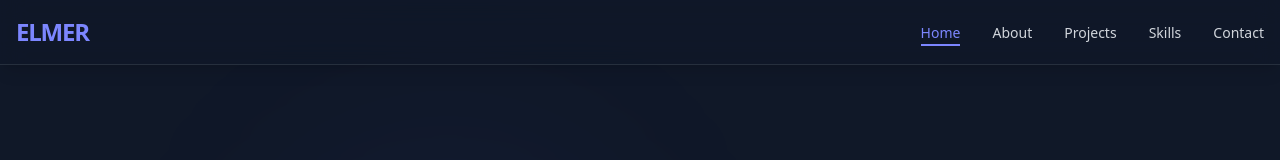
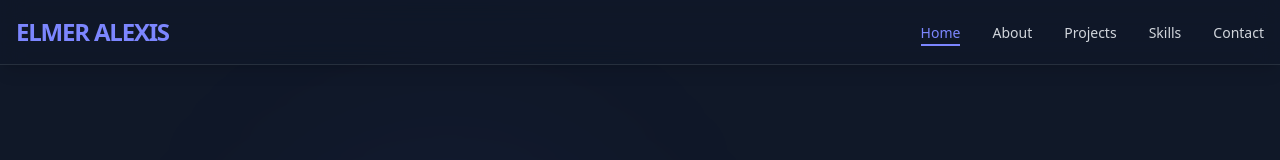
Before and after one commit to elmer1998/Portfolio_, a React (Vite) app: page / in a window 1280 px wide. Shown: the top 160 px of the page. Built offline with nearby package versions, Linux system fonts and the light colour scheme.

Commit message:
Adding the name Alexis in Navbar

```diff
--- a/src/components/Navbar.jsx
+++ b/src/components/Navbar.jsx
@@ -43,7 +43,7 @@ export default function Navbar() {
       <div className="max-w-7xl mx-auto flex justify-between items-center p-4">
         {/* Brand / Logo */}
         <h1 className="text-2xl font-extrabold tracking-tighter text-indigo-400 cursor-default">
-          ELMER
+          ELMER ALEXIS
         </h1>
 
         {/* Desktop Links */}
```
